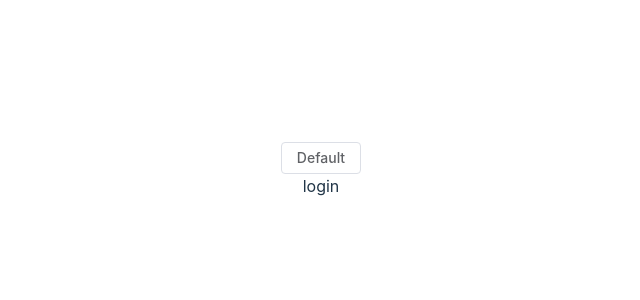
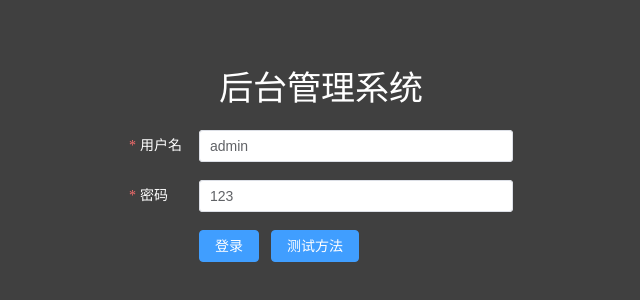
Before and after one commit to chuhx1024/vue3.0-ts-20230228, a Vue app: page /#/login in a window 1280 px wide. Shown: the part 230-530 px from the top of the page, without its empty margins (319-959 px from the left). Built offline with nearby package versions, Linux system fonts and the light colour scheme.

Commit message:
feat: login page done & import common style

```diff
--- a/components.d.ts
+++ b/components.d.ts
@@ -10,6 +10,9 @@ export {}
 declare module '@vue/runtime-core' {
   export interface GlobalComponents {
     ElButton: typeof import('element-plus/es')['ElButton']
+    ElForm: typeof import('element-plus/es')['ElForm']
+    ElFormItem: typeof import('element-plus/es')['ElFormItem']
+    ElInput: typeof import('element-plus/es')['ElInput']
     HelloWorld: typeof import('./src/components/HelloWorld.vue')['default']
     RouterLink: typeof import('vue-router')['RouterLink']
     RouterView: typeof import('vue-router')['RouterView']
--- a/src/App.vue
+++ b/src/App.vue
@@ -1,15 +1,5 @@
 <template>
-    <div class="App-container">
-        <el-button>Default</el-button>
-        <router-view></router-view>
-    </div>
+    <router-view></router-view>
 </template>
 
 <script lang='ts' setup></script>
-
-<style lang='less' scoped>
-    .clu-App-container {
-        color: purple;
-    }
-
-</style>
--- /dev/null
+++ b/src/assets/styles/common.less
@@ -0,0 +1,84 @@
+html, body, div, h1, h2, h3, h4, h5, h6, ul, ol, dl, li, dt, dd, p, blockquote,
+pre, form, fieldset, table, th, td {
+    margin: 0;
+    padding: 0;
+    font-size: 14px;
+    font-family: "PingFangSC-Regular", "sans-serif", "微软雅黑", "黑体", "宋体";
+    border: none;
+}
+
+html,body {
+    width: 100%;
+    height: 100%;
+}
+
+address, caption, cite, code, dfn, em, strong, th, var {
+    font-weight: normal;
+    font-style: normal;
+}
+
+input::-ms-clear {
+    display: none;
+}
+
+input::-ms-reveal {
+    display: none;
+}
+
+input {
+    margin: 0;
+    padding: 0;
+    outline: none;
+    -webkit-appearance: none;
+}
+
+input::-webkit-input-placeholder {
+    color: #ccc;
+}
+
+input::-ms-input-placeholder {
+    color: #ccc;
+}
+
+input::-moz-placeholder {
+    color: #ccc;
+}
+
+input[type=submit],input[type=button] {
+    cursor: pointer;
+}
+
+button[disabled], input[disabled] {
+    cursor: default;
+}
+
+img {
+    border: none;
+}
+
+ul,ol,li {
+    list-style-type: none;
+}
+
+.empty-box {
+    height: 424px;
+
+    .empty-img {
+        width: 160px;
+        height: 108px;
+        margin: 0 auto;
+        background: url('~@/assets/img/empty.png');
+        background-size: 100%;
+    }
+
+    .empty-text {
+        margin-top: 20px;
+        color: #909399;
+        font-size: 14px;
+    }
+}
+
+// 使用时需单独增加此类名
+.create-btn {
+    height: 40px;
+}
--- /dev/null
+++ b/src/assets/styles/index.less
@@ -0,0 +1 @@
+@import './common.less';
--- a/src/main.ts
+++ b/src/main.ts
@@ -1,7 +1,8 @@
 import { createApp } from 'vue'
-import './style.css'
 import App from './App.vue'
 import { initRouter } from './router'
+
+import './assets/styles/index.less'
 
 const app = createApp(App)
 
--- a/src/style.css
+++ /dev/null
@@ -1,81 +0,0 @@
-:root {
-  font-family: Inter, Avenir, Helvetica, Arial, sans-serif;
-  font-size: 16px;
-  line-height: 24px;
-  font-weight: 400;
-
-  color-scheme: light dark;
-  color: rgba(255, 255, 255, 0.87);
-  background-color: #242424;
-
-  font-synthesis: none;
-  text-rendering: optimizeLegibility;
-  -webkit-font-smoothing: antialiased;
-  -moz-osx-font-smoothing: grayscale;
-  -webkit-text-size-adjust: 100%;
-}
-
-a {
-  font-weight: 500;
-  color: #646cff;
-  text-decoration: inherit;
-}
-a:hover {
-  color: #535bf2;
-}
-
-body {
-  margin: 0;
-  display: flex;
-  place-items: center;
-  min-width: 320px;
-  min-height: 100vh;
-}
-
-h1 {
-  font-size: 3.2em;
-  line-height: 1.1;
-}
-
-button {
-  border-radius: 8px;
-  border: 1px solid transparent;
-  padding: 0.6em 1.2em;
-  font-size: 1em;
-  font-weight: 500;
-  font-family: inherit;
-  background-color: #1a1a1a;
-  cursor: pointer;
-  transition: border-color 0.25s;
-}
-button:hover {
-  border-color: #646cff;
-}
-button:focus,
-button:focus-visible {
-  outline: 4px auto -webkit-focus-ring-color;
-}
-
-.card {
-  padding: 2em;
-}
-
-#app {
-  max-width: 1280px;
-  margin: 0 auto;
-  padding: 2rem;
-  text-align: center;
-}
-
-@media (prefers-color-scheme: light) {
-  :root {
-    color: #213547;
-    background-color: #ffffff;
-  }
-  a:hover {
-    color: #747bff;
-  }
-  button {
-    background-color: #f9f9f9;
-  }
-}
--- a/src/views/login/login.vue
+++ b/src/views/login/login.vue
@@ -1,14 +1,86 @@
 <template>
-    <div class="login-container">
-        login
-    </div>
+<div class="clu-login-container">
+    <div class="clu-login-title">后台管理系统</div>
+    <el-form
+        class="clu-login-form"
+        ref="ruleFormRef"
+        :model="ruleForm"
+        status-icon
+        :rules="rules"
+        label-position="left"
+        label-width="70px"
+    >
+        <el-form-item label="用户名" prop="userName">
+            <el-input v-model="ruleForm.userName"  autocomplete="off" />
+        </el-form-item>
+        <el-form-item label="密码" prop="passWord">
+            <el-input v-model.number="ruleForm.passWord" />
+        </el-form-item>
+        <el-form-item>
+            <el-button type="primary" @click="submitForm(ruleFormRef)">登录</el-button>
+            <el-button type="primary" @click="edit">测试方法</el-button>
+        </el-form-item>
+  </el-form>
+</div>
 </template>
 
-<script lang='ts' setup></script>
+<script lang='ts' setup>
+import { reactive, ref } from "vue"
+import type { FormInstance } from 'element-plus'
+
+const ruleFormRef = ref<FormInstance>()
+
+const ruleForm = reactive({
+    userName: 'admin',
+    passWord: '123',
+})
+
+const rules = reactive({
+  userName: [{ required: true, message: '请输入用户名', trigger: 'blur' },],
+  passWord: [{ required: true, message: '请输入密码', trigger: 'blur' },],
+})
+
+const submitForm = (formEl: FormInstance | undefined) => {
+  if (!formEl) return
+  formEl.validate((valid) => {
+    if (valid) {
+        alert(JSON.stringify(ruleForm))
+      console.log('submit!')
+    } else {
+      console.log('error submit!')
+      return false
+    }
+  })
+}
+
+const edit = () => {
+    ruleForm.passWord= '666'
+}
+</script>
 
 <style lang='less' scoped>
     .clu-login-container {
-        color: purple;
+        color: #fff;
+        height: 100vh;
+        display: flex;
+        flex-direction: column;
+        justify-content: center;
+        align-items: center;
+        background-color: #404040;
+
+        .clu-login-title {
+            text-align: center;
+            font-size: 34px;
+            font-weight: 500;
+            padding-bottom: 20px;
+        }
+        .clu-login-form {
+            width: 30%;
+
+            /deep/.el-form-item__label {
+                color: #fff;
+            }
+        }
     }
 
 </style>
```
